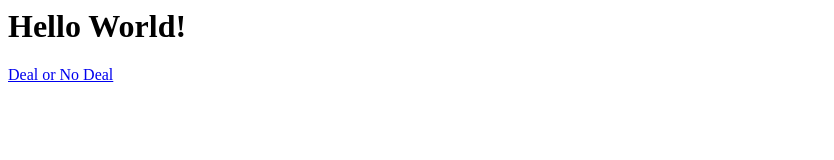
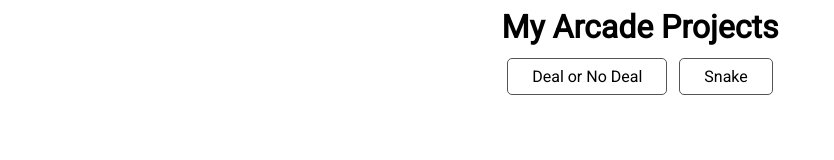
Before and after one commit to bobby-saul/bobby-saul.github.io, a plain HTML site: page index.html in a window 1280 px wide. Shown: the whole page, without its empty margins (0-834 px from the left). Drawn offline with Linux system fonts and the light colour scheme.

Commit message:
Added css. Added snake.

```diff
--- /dev/null
+++ b/css/styles.css
@@ -0,0 +1,24 @@
+* {
+    font-family: 'Roboto', sans-serif;
+}
+
+body {
+    text-align: center;
+}
+
+a {
+    background-color: #ffffff;
+    border: 1px solid #555555;
+    border-radius: 5px;
+    color: #000000;
+    text-decoration: none;
+    -webkit-appearance: none;
+    cursor: pointer;
+    padding: 0.5em 1.5em;
+    margin: 0.25em;
+    font-size: 1em;
+}
+a:hover,
+a:focus {
+    box-shadow: 0 0 2px 2px rgba(0, 0, 0, 0.5);
+}
--- a/index.html
+++ b/index.html
@@ -1,11 +1,15 @@
 <html>
     <head>
         <title>Bobby Saul's Github</title>
+        <link href="https://fonts.googleapis.com/css?family=Roboto" rel="stylesheet">
+        <link rel="stylesheet" href="css/styles.css">
+        <meta name="viewport" content="width=device-width">
     </head>
     <body>
         <h1>
-            Hello World!
+            My Arcade Projects
         </h1>
         <a href="deal_or_no_deal/index.html">Deal or No Deal</a>
+        <a href="snake/index.html">Snake</a>
     </body>
 </html>
```
Also changed, not shown: 1 other file.
